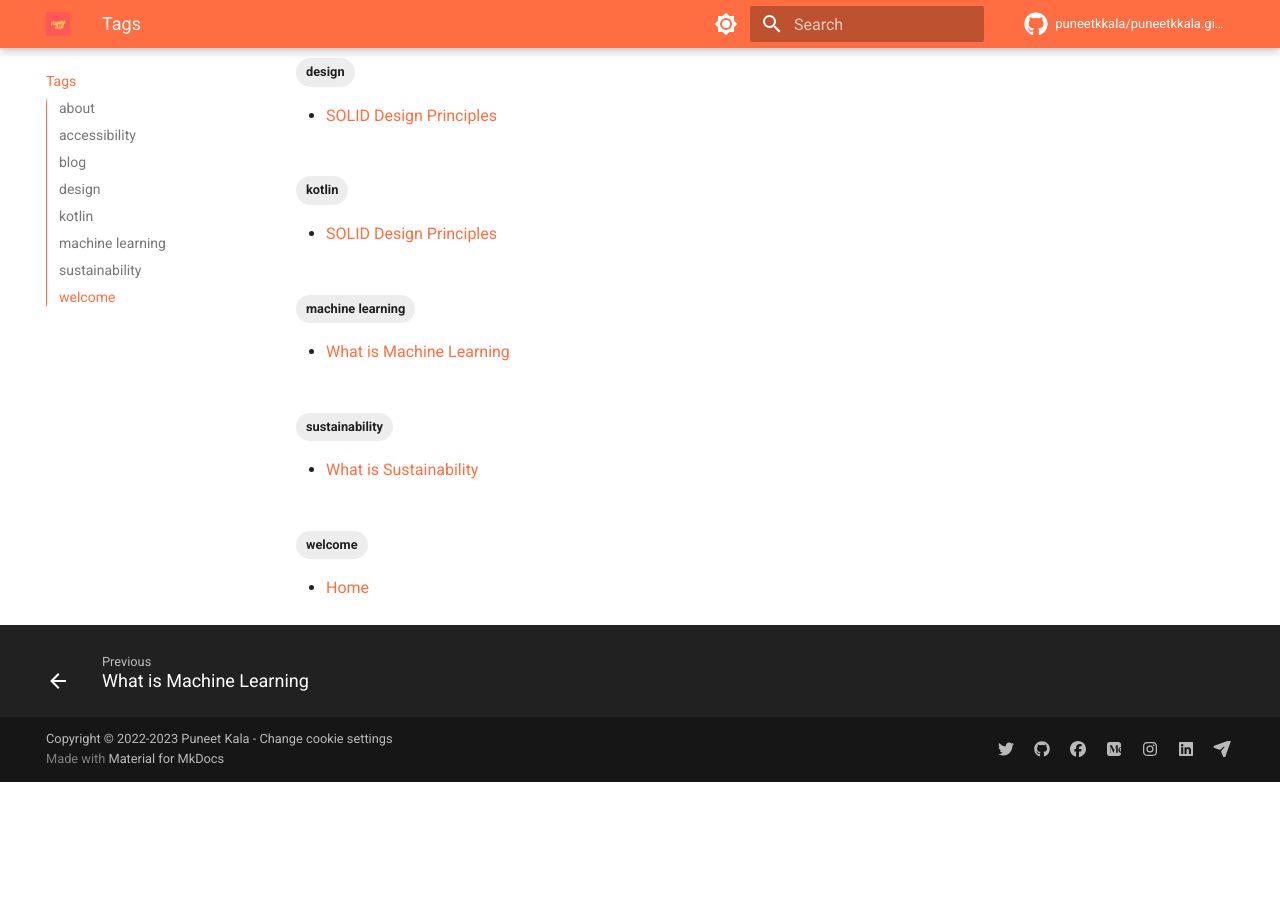
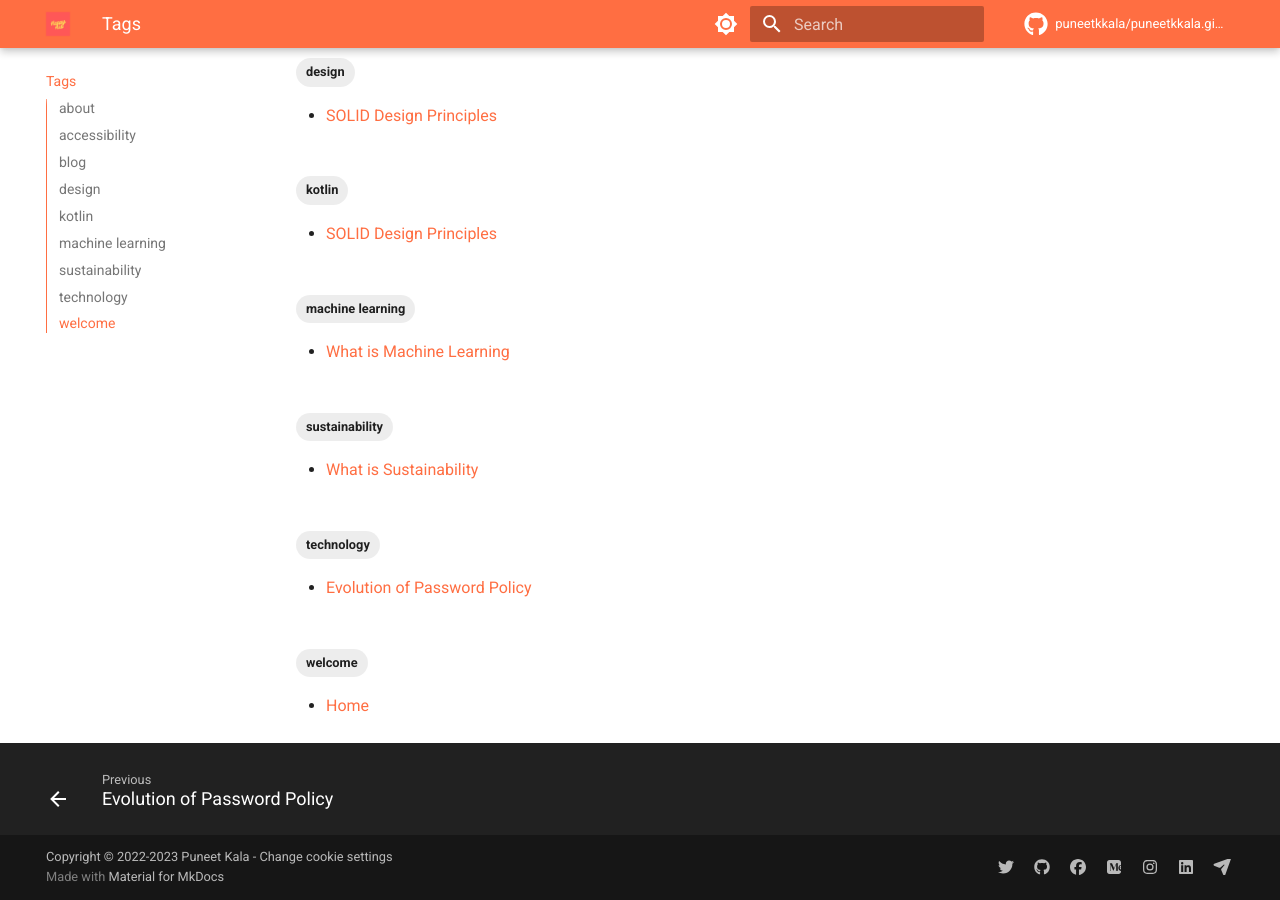
Before and after one commit to puneetkkala/puneetkkala.github.io, an MkDocs documentation site: the page built from docs/tags.md, in a window 1280 px wide and 900 px high, scrolled down 597 px. Built offline with MkDocs 1.6.1 and Material for MkDocs 9.7.7, drawn with Linux system fonts in a browser that asks for light colours; comment, search, counter and statistics services are not loaded; before the commit the page ends 1379 px from its top, so only the background shows below that.

Commit message:
Evolution of Passwords

```diff
--- a/mkdocs.yml
+++ b/mkdocs.yml
@@ -15,6 +15,8 @@ nav:
       - What is Accessibility: blog/accessibility/what-is-accessibility.md
     - Machine Learning:
       - What is Machine Learning: blog/ml/what-is-ml.md
+    - Technology:
+      - Evolution of Password Policy: blog/technology/evolution-of-password-policy.md
   - Tags: tags.md
 
 theme:
```
Also changed, not shown: docs/blog/technology/evolution-of-password-policy.md (added, +19 -0 lines).
